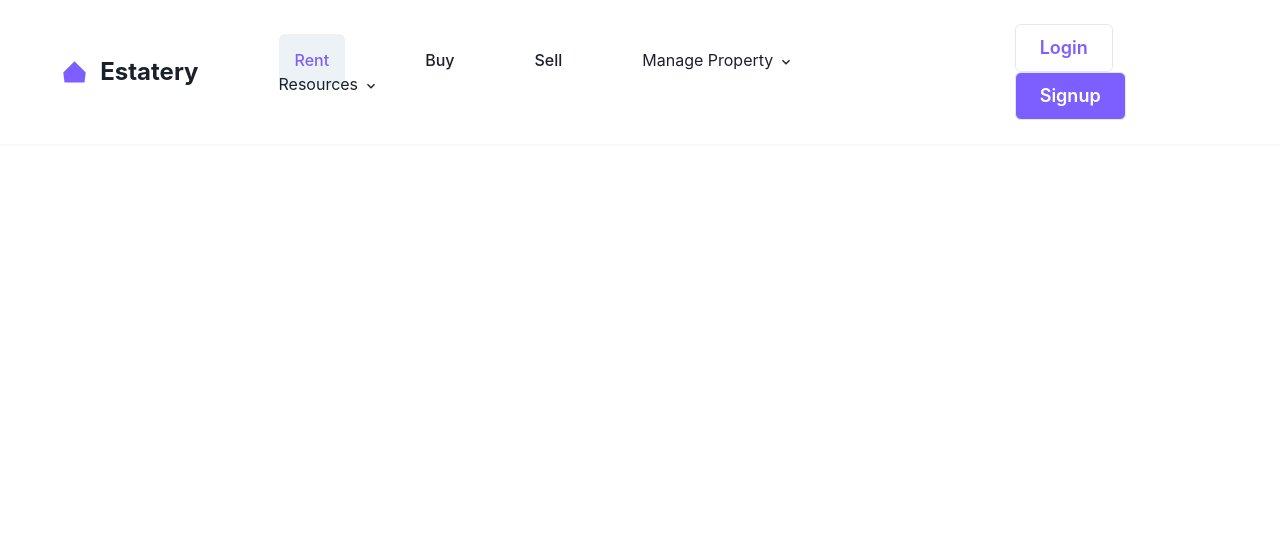
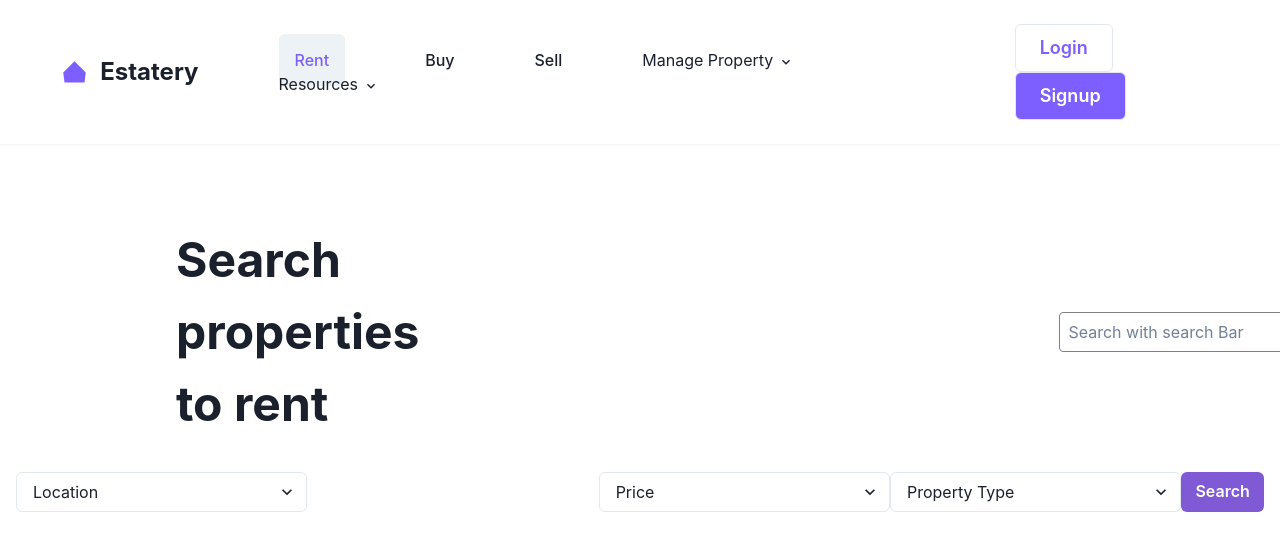
Before and after one commit to Aryan123-rgb/Rent-a-Property, a React (Create React App) app: page / in a window 1280 px wide. Shown: the top 550 px of the page. Built offline with nearby package versions, Linux system fonts and the light colour scheme.

Commit message:
searchbar added

```diff
--- a/src/App.js
+++ b/src/App.js
@@ -1,12 +1,14 @@
 import React from 'react'
 import Navbar from './components/Navbar'
 import SearchBar from './components/SearchBar'
+import Filters from './components/Filters'
 
 function App() {
   return (
     <>
     <Navbar />
     <SearchBar />
+    <Filters />
     </>
   )
 }
--- /dev/null
+++ b/src/components/Filters.jsx
@@ -0,0 +1,37 @@
+import React from 'react';
+import { Box, Button, Select, Flex, DatePicker } from '@chakra-ui/react';
+
+function Filters() {
+  return (
+    <Box p={4}>
+      <Flex alignItems="center" justifyContent="space-between">
+        <Box w="25%">
+          <Select placeholder="Location">
+            {/* Options for location filter */}
+          </Select>
+        </Box>
+        <Box w="25%">
+          {/* <DatePicker placeholderText="Move-in Date" /> */}
+        </Box>
+        <Box w="25%">
+          <Select placeholder="Price">
+            <option value="500-1000">$500 - $1000</option>
+            <option value="1000-1500">$1000 - $1500</option>
+            <option value="1500-2000">$1500 - $2000</option>
+            <option value="2000-2500">$2000 - $2500</option>
+          </Select>
+        </Box>
+        <Box w="25%">
+          <Select placeholder="Property Type">
+            <option value="apartments">Apartments</option>
+            <option value="flats">Flats</option>
+            <option value="houses">Houses</option>
+          </Select>
+        </Box>
+        <Button colorScheme="purple">Search</Button>
+      </Flex>
+    </Box>
+  );
+}
+
+export default Filters;
--- a/src/components/SearchBar.jsx
+++ b/src/components/SearchBar.jsx
@@ -1,15 +1,27 @@
 import React from 'react'
+import { Box, Flex, Input , Text} from '@chakra-ui/react';
 
 function SearchBar() {
   return (
-    <div>
-        {/**
-         * Provide proper spacing on the top
-         * on the left part there is a heading Search Properties to rent
-         * on the right side there is search bar with placeholder Search with Search bar
-         */}
-    </div>
-
+    <Box p={4} mt={'4rem'}>
+      <Flex alignItems="center">
+        <Box  ml="10rem">
+          <Text fontSize={'5xl'} fontWeight={'bold'}>
+            Search properties to rent
+          </Text>
+        </Box>
+        <Box flex="1" ml={'40rem'}>
+          <Input
+            type="text"
+            placeholder="Search with search Bar"
+            borderRadius="0.25rem"
+            border="1px solid gray"
+            p="0.5rem"
+            w={'15rem'}
+          />
+        </Box>
+      </Flex>
+    </Box>
   )
 }
 
```
